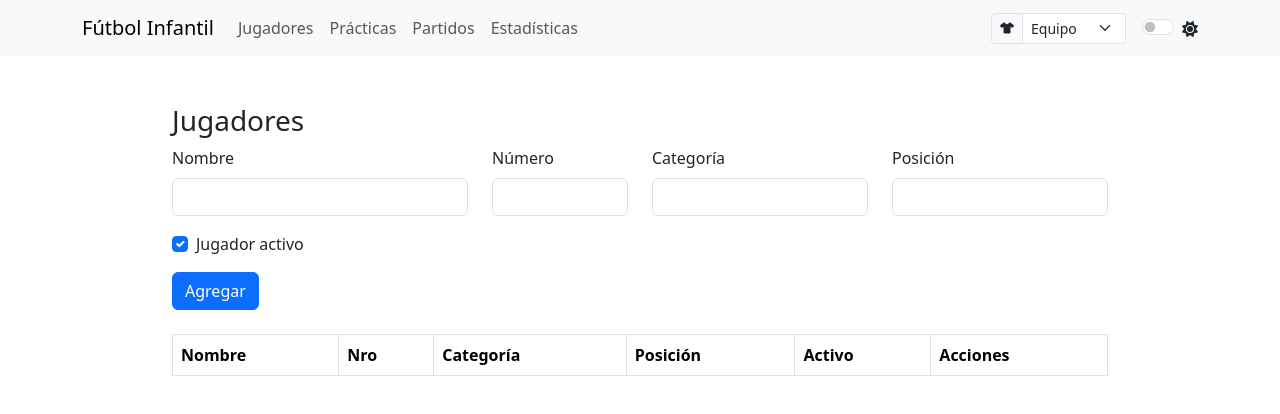
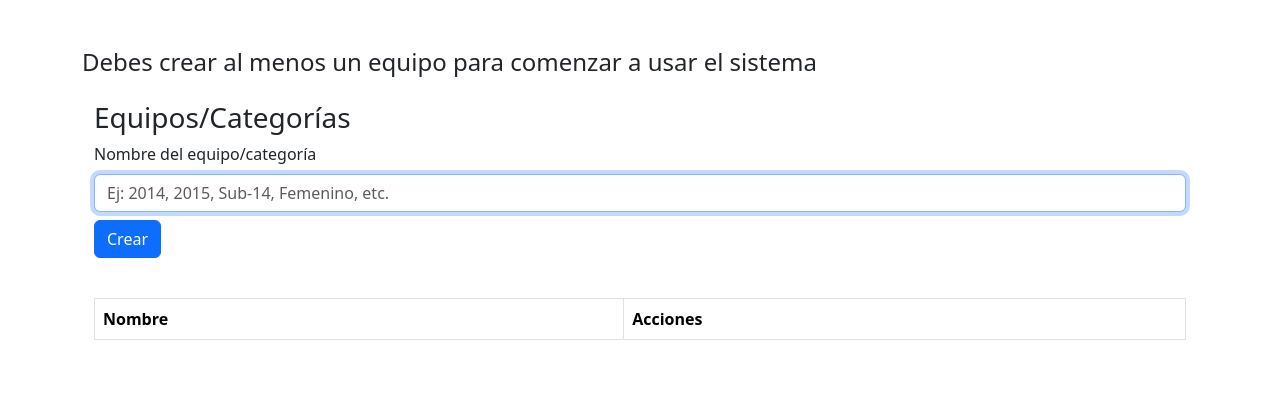
Before and after one commit to leoalmada-dev/app-asistencias, a React (Vite) app: page / in a window 1280 px wide. Shown: the top 414 px of the page. Built offline with nearby package versions, Linux system fonts and the light colour scheme.

Commit message:
appwraper, y eqipo context

```diff
--- a/src/App.jsx
+++ b/src/App.jsx
@@ -7,12 +7,15 @@ import Jugadores from './pages/Jugadores';
 import Practicas from './pages/Practicas';
 import Partidos from './pages/Partidos';
 import Estadisticas from './pages/Estadisticas';
+import Equipos from './pages/Equipos';
+import AppWrapper from './AppWrapper';
 
 export default function App() {
   return (
     <ThemeProvider>
       <EquipoProvider>
         <Router>
+          <AppWrapper>
             <Layout>
               <Routes>
                 <Route path="/" element={<Jugadores />} />
@@ -20,8 +23,10 @@ export default function App() {
                 <Route path="/practicas" element={<Practicas />} />
                 <Route path="/partidos" element={<Partidos />} />
                 <Route path="/estadisticas" element={<Estadisticas />} />
+                <Route path="/equipos" element={<Equipos />} />
               </Routes>
             </Layout>
+          </AppWrapper>
         </Router>
       </EquipoProvider>
     </ThemeProvider>
--- /dev/null
+++ b/src/AppWrapper.jsx
@@ -0,0 +1,34 @@
+import { useEffect, useState } from "react";
+import { obtenerEquipos } from "./hooks/useDB";
+import { useEquipo } from "./context/EquipoContext";
+import Equipos from "./pages/Equipos";
+
+function AppWrapper({ children }) {
+  const [equipos, setEquipos] = useState([]);
+  const { equipoId, setEquipoId } = useEquipo();
+
+  useEffect(() => {
+    obtenerEquipos().then((lista) => {
+      setEquipos(lista);
+
+      // Si no hay equipo seleccionado, pero existen equipos, seleccioná el primero
+      if (!equipoId && lista.length > 0) {
+        setEquipoId(lista[0].id);
+      }
+    });
+  }, [equipoId, setEquipoId]);
+
+  // Si no hay equipos, forzá al usuario a crearlos
+  if (equipos.length === 0) {
+    return (
+      <div className="container py-5">
+        <h4>Debes crear al menos un equipo para comenzar a usar el sistema</h4>
+        <Equipos />
+      </div>
+    );
+  }
+
+  return <>{children}</>;
+}
+
+export default AppWrapper;
--- /dev/null
+++ b/src/components/EquipoForm.jsx
@@ -0,0 +1,35 @@
+// src/components/EquipoForm.jsx
+import { Form, Button } from "react-bootstrap";
+import { useState, useEffect } from "react";
+
+export default function EquipoForm({ onSave, initialData = {}, modoEdicion = false }) {
+    const [nombre, setNombre] = useState("");
+
+    useEffect(() => {
+        setNombre(initialData?.nombre || "");
+    }, [initialData]);
+
+    const handleSubmit = (e) => {
+        e.preventDefault();
+        if (!nombre.trim()) return alert("El nombre es obligatorio.");
+        onSave({ nombre: nombre.trim() });
+        setNombre("");
+    };
+
+    return (
+        <Form onSubmit={handleSubmit} className="mb-3">
+            <Form.Group>
+                <Form.Label>Nombre del equipo/categoría</Form.Label>
+                <Form.Control
+                    value={nombre}
+                    onChange={e => setNombre(e.target.value)}
+                    placeholder="Ej: 2014, 2015, Sub-14, Femenino, etc."
+                    autoFocus
+                />
+            </Form.Group>
+            <Button type="submit" className="mt-2" variant={modoEdicion ? "warning" : "primary"}>
+                {modoEdicion ? "Actualizar" : "Crear"}
+            </Button>
+        </Form>
+    );
+}
--- a/src/components/Navbar.jsx
+++ b/src/components/Navbar.jsx
@@ -19,7 +19,7 @@ export default function CustomNavbar() {
   return (
     <Navbar expand="lg" bg={modoOscuro ? 'dark' : 'light'} variant={modoOscuro ? 'dark' : 'light'} sticky="top">
       <Container>
-        <Navbar.Brand as={Link} to="/">Fútbol Infantil</Navbar.Brand>
+        <Navbar.Brand as={Link} to="/">Fútbol Asistencias</Navbar.Brand>
 
         <Navbar.Toggle aria-controls="menu-principal" />
         <Navbar.Collapse id="menu-principal">
@@ -28,6 +28,7 @@ export default function CustomNavbar() {
             <Nav.Link as={Link} to="/practicas" active={pathname === "/practicas"}>Prácticas</Nav.Link>
             <Nav.Link as={Link} to="/partidos" active={pathname === "/partidos"}>Partidos</Nav.Link>
             <Nav.Link as={Link} to="/estadisticas" active={pathname === "/estadisticas"}>Estadísticas</Nav.Link>
+            <Nav.Link as={Link} to="/equipos" active={pathname === "/equipos"}>Equipos</Nav.Link>
           </Nav>
 
           <div className="d-flex align-items-center gap-3">
@@ -37,13 +38,16 @@ export default function CustomNavbar() {
                 <FaShirt />
               </InputGroup.Text>
               <Form.Select
-                value={equipoId || ""}
-                onChange={(e) => setEquipoId(parseInt(e.target.value))}
+                size="sm"
+                value={equipoId || (equipos[0]?.id ?? "")}
+                onChange={e => setEquipoId(parseInt(e.target.value))}
+                className="w-auto"
                 title="Seleccionar equipo"
               >
-                <option value="">Equipo</option>
                 {equipos.map((e) => (
-                  <option key={e.id} value={e.id}>{e.nombre}</option>
+                  <option key={e.id} value={e.id}>
+                    <FaShirt style={{ marginRight: 4 }} /> {e.nombre}
+                  </option>
                 ))}
               </Form.Select>
             </InputGroup>
--- a/src/components/PartidoForm.jsx
+++ b/src/components/PartidoForm.jsx
@@ -2,6 +2,7 @@
 import { useEffect, useState } from "react";
 import { Form, Button, Row, Col, Table } from "react-bootstrap";
 import { obtenerJugadores } from "../hooks/useDB";
+import { useEquipo } from "../context/EquipoContext";
 
 export default function PartidoForm({ onSave, initialData = {}, modoEdicion = false }) {
     const [form, setForm] = useState({
@@ -17,16 +18,17 @@ export default function PartidoForm({ onSave, initialData = {}, modoEdicion = fa
     });
 
     const [jugadores, setJugadores] = useState([]);
+    const { equipoId } = useEquipo();
 
     useEffect(() => {
         obtenerJugadores().then(setJugadores);
     }, []);
 
     useEffect(() => {
-    if (initialData) {
-      setForm({ ...form, ...initialData });
-    }
-  }, [initialData]);
+        obtenerJugadores().then(js => {
+            setJugadores(js.filter(j => j.equipoId === equipoId));
+        });
+    }, [equipoId]);
 
     const handleChange = (e) => {
         const { name, value } = e.target;
--- a/src/hooks/useDB.js
+++ b/src/hooks/useDB.js
@@ -50,3 +50,7 @@ export const eliminarPartido = async (id) => {
 export const obtenerEquipos = async () => await db.equipos.toArray();
 
 export const agregarEquipo = async (equipo) => await db.equipos.add(equipo);
+
+export const actualizarEquipo = async (id, equipo) => await db.equipos.update(id, equipo);
+
+export const eliminarEquipo = async (id) => await db.equipos.delete(id);
--- /dev/null
+++ b/src/pages/Equipos.jsx
@@ -0,0 +1,73 @@
+// src/pages/Equipos.jsx
+import { useEffect, useState } from "react";
+import {
+    obtenerEquipos,
+    agregarEquipo,
+    actualizarEquipo,
+    eliminarEquipo,
+} from "../hooks/useDB";
+import EquipoForm from "../components/EquipoForm";
+import { Table, Button } from "react-bootstrap";
+import { FaEdit, FaTrash } from "react-icons/fa";
+
+export default function Equipos() {
+    const [equipos, setEquipos] = useState([]);
+    const [editando, setEditando] = useState(null);
+
+    const cargar = async () => {
+        const lista = await obtenerEquipos();
+        setEquipos(lista);
+    };
+
+    useEffect(() => {
+        cargar();
+    }, []);
+
+    const handleGuardar = async (equipo) => {
+        if (editando) {
+            await actualizarEquipo(editando.id, equipo);
+            setEditando(null);
+        } else {
+            await agregarEquipo(equipo);
+        }
+        cargar();
+    };
+
+    const handleEliminar = async (id) => {
+        if (window.confirm("¿Eliminar equipo? (Esta acción es irreversible)")) {
+            await eliminarEquipo(id);
+            cargar();
+        }
+    };
+
+    return (
+        <div className="container mt-4">
+            <h3>Equipos/Categorías</h3>
+            <EquipoForm onSave={handleGuardar} initialData={editando} modoEdicion={!!editando} />
+
+            <Table striped bordered hover responsive className="mt-4">
+                <thead>
+                    <tr>
+                        <th>Nombre</th>
+                        <th>Acciones</th>
+                    </tr>
+                </thead>
+                <tbody>
+                    {equipos.map((e) => (
+                        <tr key={e.id}>
+                            <td>{e.nombre}</td>
+                            <td>
+                                <Button variant="outline-warning" size="sm" onClick={() => setEditando(e)}>
+                                    <FaEdit />
+                                </Button>{" "}
+                                <Button variant="outline-danger" size="sm" onClick={() => handleEliminar(e.id)}>
+                                    <FaTrash />
+                                </Button>
+                            </td>
+                        </tr>
+                    ))}
+                </tbody>
+            </Table>
+        </div>
+    );
+}
--- a/src/pages/Jugadores.jsx
+++ b/src/pages/Jugadores.jsx
@@ -7,7 +7,7 @@ import {
     eliminarJugador,
 } from "../hooks/useDB";
 import JugadorForm from "../components/JugadorForm";
-import { Button, Table, Modal } from "react-bootstrap";
+import { Button, Table, Modal, Alert } from "react-bootstrap";
 import { FaEdit, FaTrash } from "react-icons/fa";
 import { useEquipo } from "../context/EquipoContext";
 
@@ -19,17 +19,18 @@ export default function Jugadores() {
 
     const cargar = async () => {
         const lista = await obtenerJugadores();
-        const filtrados = lista.filter(j => j.equipoId === equipoId);
-        setJugadores(filtrados);
+        setJugadores(lista.filter(j => j.equipoId === equipoId));
     };
 
     useEffect(() => {
         cargar();
-    }, []);
+    }, [equipoId]);
+
+    if (!equipoId) return <Alert variant="warning">Debes seleccionar un equipo para usar esta sección.</Alert>;
 
     const handleGuardar = async (jugador) => {
         if (editando) {
-            await actualizarJugador(editando.id, jugador);
+            await actualizarJugador(editando.id, { ...jugador, equipoId });
             setEditando(null);
         } else {
             await agregarJugador({ ...jugador, equipoId });
--- a/src/pages/Partidos.jsx
+++ b/src/pages/Partidos.jsx
@@ -7,28 +7,30 @@ import {
     eliminarPartido,
 } from "../hooks/useDB";
 import PartidoForm from "../components/PartidoForm";
-import { Table, Button } from "react-bootstrap";
+import { Table, Button, Alert } from "react-bootstrap";
 import { FaEdit, FaTrash } from "react-icons/fa";
+import { useEquipo } from "../context/EquipoContext";
 
 export default function Partidos() {
     const [partidos, setPartidos] = useState([]);
     const [editando, setEditando] = useState(null);
+    const { equipoId } = useEquipo();
 
     const cargar = async () => {
         const lista = await obtenerPartidos();
-    setPartidos(lista);
+        setPartidos(lista.filter(p => p.equipoId === equipoId));
     };
 
     useEffect(() => {
         cargar();
-  }, []);
+    }, [equipoId]);
 
     const handleGuardar = async (partido) => {
         if (editando) {
-      await actualizarPartido(editando.id, partido);
+            await actualizarPartido(editando.id, { ...partido, equipoId });
             setEditando(null);
         } else {
-      await agregarPartido(partido);
+            await agregarPartido({ ...partido, equipoId });
         }
         cargar();
     };
@@ -39,6 +41,8 @@ export default function Partidos() {
             cargar();
         }
     };
+
+    if (!equipoId) return <Alert variant="warning">Debes seleccionar un equipo para usar esta sección.</Alert>;
 
     return (
         <div className="container mt-4">
--- a/src/pages/Practicas.jsx
+++ b/src/pages/Practicas.jsx
@@ -7,28 +7,30 @@ import {
     eliminarPractica,
 } from "../hooks/useDB";
 import PracticaForm from "../components/PracticaForm";
-import { Table, Button } from "react-bootstrap";
+import { Table, Button, Alert } from "react-bootstrap";
 import { FaEdit, FaTrash } from "react-icons/fa";
+import { useEquipo } from "../context/EquipoContext";
 
 export default function Practicas() {
     const [practicas, setPracticas] = useState([]);
     const [editando, setEditando] = useState(null);
+    const { equipoId } = useEquipo();
 
     const cargar = async () => {
         const lista = await obtenerPracticas();
-    setPracticas(lista);
+        setPracticas(lista.filter(p => p.equipoId === equipoId));
     };
 
     useEffect(() => {
         cargar();
-  }, []);
+    }, [equipoId]);
 
     const handleGuardar = async (practica) => {
         if (editando) {
-      await actualizarPractica(editando.id, practica);
+            await actualizarPractica(editando.id, { ...practica, equipoId });
             setEditando(null);
         } else {
-      await agregarPractica(practica);
+            await agregarPractica({ ...practica, equipoId });
         }
         cargar();
     };
@@ -39,6 +41,8 @@ export default function Practicas() {
             cargar();
         }
     };
+
+    if (!equipoId) return <Alert variant="warning">Debes seleccionar un equipo para usar esta sección.</Alert>;
 
     return (
         <div className="container mt-4">
```
Also changed, not shown: src/components/PracticaForm.jsx (+6 -2 lines), src/pages/Estadisticas.jsx (+5 -3 lines). Lines whose indentation alone changed are shown as unchanged.
